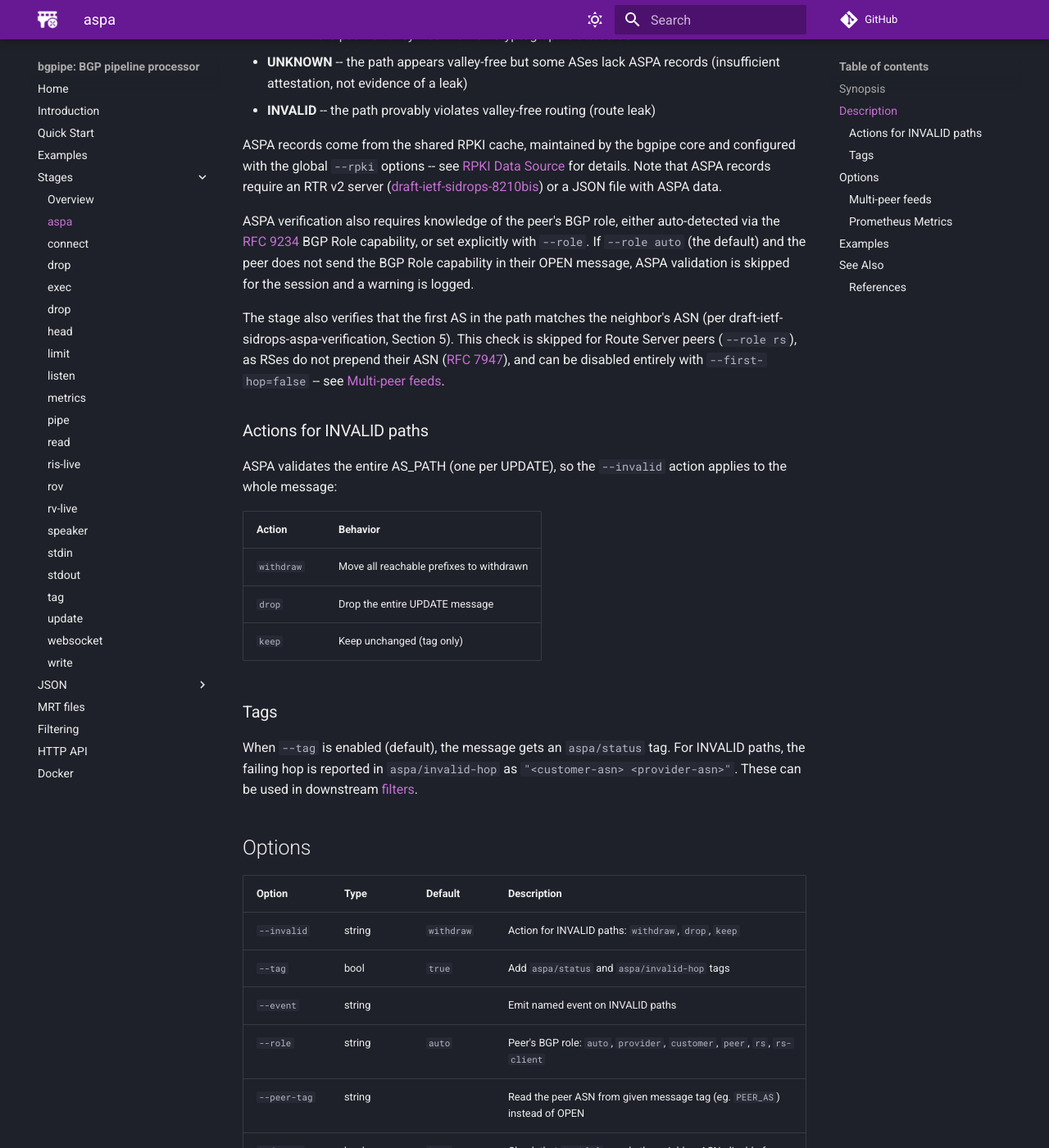
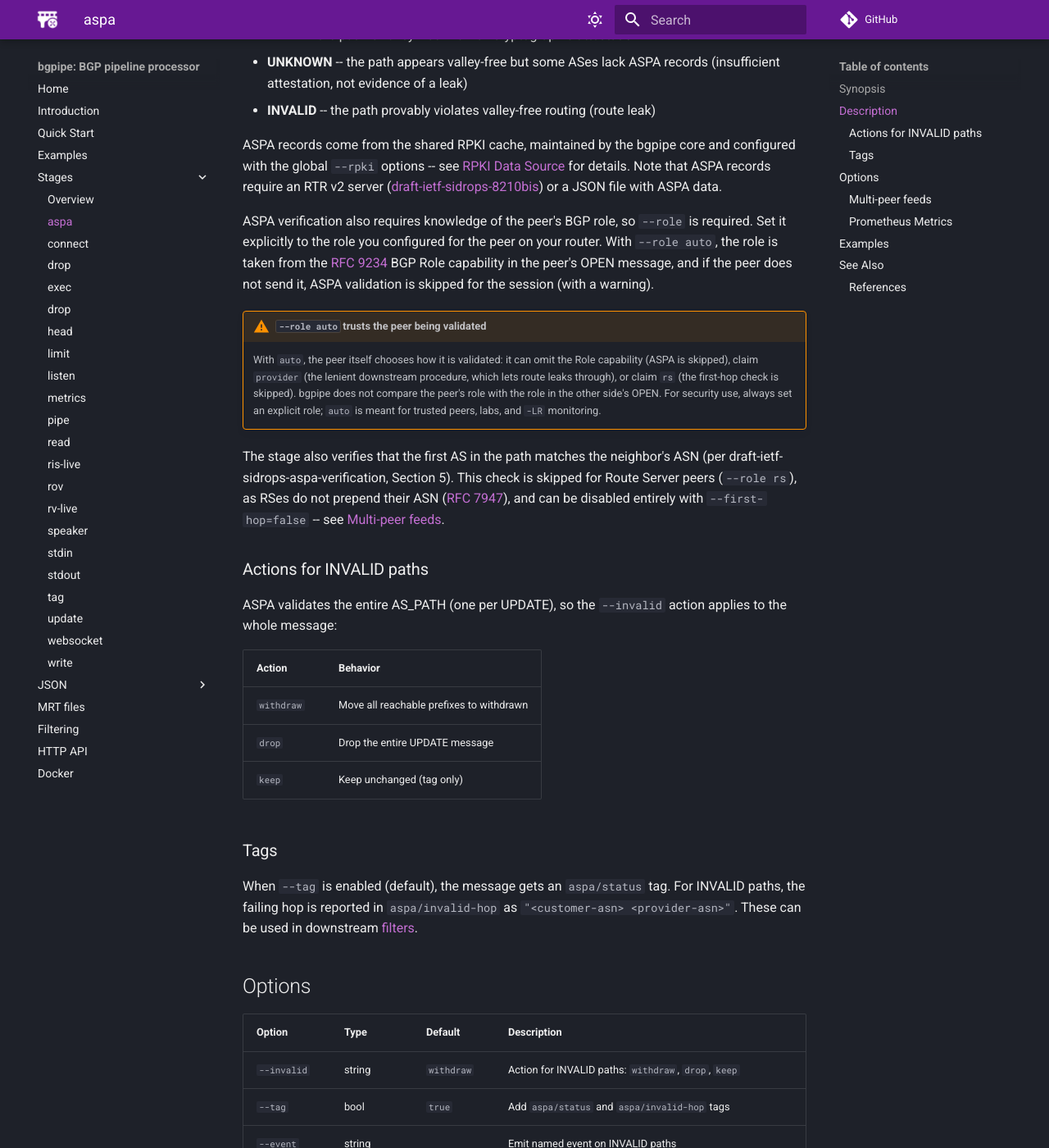
Before and after one commit to bgpfix/bgpipe, an MkDocs documentation site: the page built from docs/stages/aspa.md, in a window 1280 px wide and 1400 px high, scrolled down 516 px. Shown: the whole window at 82% size. Built offline with MkDocs 1.6.1 and Material for MkDocs 9.7.7, drawn with Linux system fonts in a browser that asks for light colours; comment, search, counter and statistics services are not loaded; the version menu is left out; some of the changed text lies outside the part shown.

Commit message:
aspa: --role is required, document why auto trusts the validated peer

```diff
--- a/docs/stages/aspa.md
+++ b/docs/stages/aspa.md
@@ -28,11 +28,20 @@ records require an RTR v2 server
 ([draft-ietf-sidrops-8210bis](https://datatracker.ietf.org/doc/draft-ietf-sidrops-8210bis/))
 or a JSON file with ASPA data.
 
-ASPA verification also requires knowledge of the peer's BGP role, either
-auto-detected via the [RFC 9234](https://datatracker.ietf.org/doc/html/rfc9234)
-BGP Role capability, or set explicitly with `--role`. If `--role auto` (the
-default) and the peer does not send the BGP Role capability in their OPEN
-message, ASPA validation is skipped for the session and a warning is logged.
+ASPA verification also requires knowledge of the peer's BGP role, so
+`--role` is required. Set it explicitly to the role you configured for the
+peer on your router. With `--role auto`, the role is taken from the
+[RFC 9234](https://datatracker.ietf.org/doc/html/rfc9234) BGP Role capability
+in the peer's OPEN message, and if the peer does not send it, ASPA validation
+is skipped for the session (with a warning).
+
+!!! warning "`--role auto` trusts the peer being validated"
+    With `auto`, the peer itself chooses how it is validated: it can omit the
+    Role capability (ASPA is skipped), claim `provider` (the lenient downstream
+    procedure, which lets route leaks through), or claim `rs` (the first-hop
+    check is skipped). bgpipe does not compare the peer's role with the role in
+    the other side's OPEN. For security use, always set an explicit role;
+    `auto` is meant for trusted peers, labs, and `-LR` monitoring.
 
 The stage also verifies that the first AS in the path matches the neighbor's
 ASN (per draft-ietf-sidrops-aspa-verification, Section 5). This check is
@@ -66,7 +75,7 @@ For INVALID paths, the failing hop is reported in `aspa/invalid-hop` as
 | `--invalid` | string | `withdraw` | Action for INVALID paths: `withdraw`, `drop`, `keep` |
 | `--tag` | bool | `true` | Add `aspa/status` and `aspa/invalid-hop` tags |
 | `--event` | string | | Emit named event on INVALID paths |
-| `--role` | string | `auto` | Peer's BGP role: `auto`, `provider`, `customer`, `peer`, `rs`, `rs-client` |
+| `--role` | string | (required) | Peer's BGP role: `provider`, `customer`, `peer`, `rs`, `rs-client`, or `auto` (see above) |
 | `--peer-tag` | string | | Read the peer ASN from given message tag (eg. `PEER_AS`) instead of OPEN |
 | `--first-hop` | bool | `true` | Check that `path[0]` equals the neighbor ASN; disable for collector feeds ([RFC 7947](https://datatracker.ietf.org/doc/html/rfc7947)) |
 | `--no-wait` | bool | `false` | Start before the RPKI cache is ready |
@@ -100,7 +109,7 @@ perspective, per [RFC 9234](https://datatracker.ietf.org/doc/html/rfc9234)):
 | `customer` | Peer is our customer | Upstream (route came from below) |
 | `rs-client` | Peer is an RS client | Upstream |
 | `peer` | Peer is a lateral peer | Upstream |
-| `auto` | Auto-detect from BGP Role capability | Depends on detected role |
+| `auto` | Take from the peer's BGP Role capability (trusts the peer) | Depends on the claimed role |
 
 In bidirectional (`-LR`) mode only `--role auto` is allowed: a single explicit
 role cannot describe two different peers.
```
Also changed, not shown: 1 other file.
